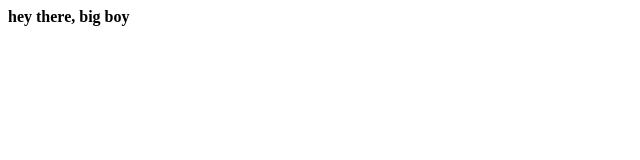
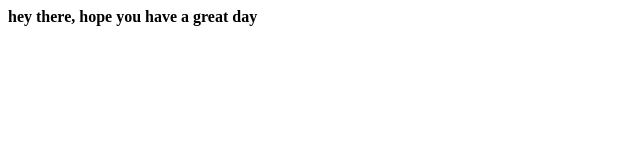
Before and after one commit to xeniabeania/test_pipeline2, a plain HTML site: page index.html in a window 1280 px wide. Shown: the whole page, without its empty margins (0-640 px from the left). Drawn offline with Linux system fonts and the light colour scheme.

Commit message:
new change

```diff
--- a/index.html
+++ b/index.html
@@ -1,5 +1,5 @@
 <html>
     <body>
-        <h4>hey there, big boy</h4>
+        <h4>hey there, hope you have a great day</h4>
     </body>
 </html>
```
